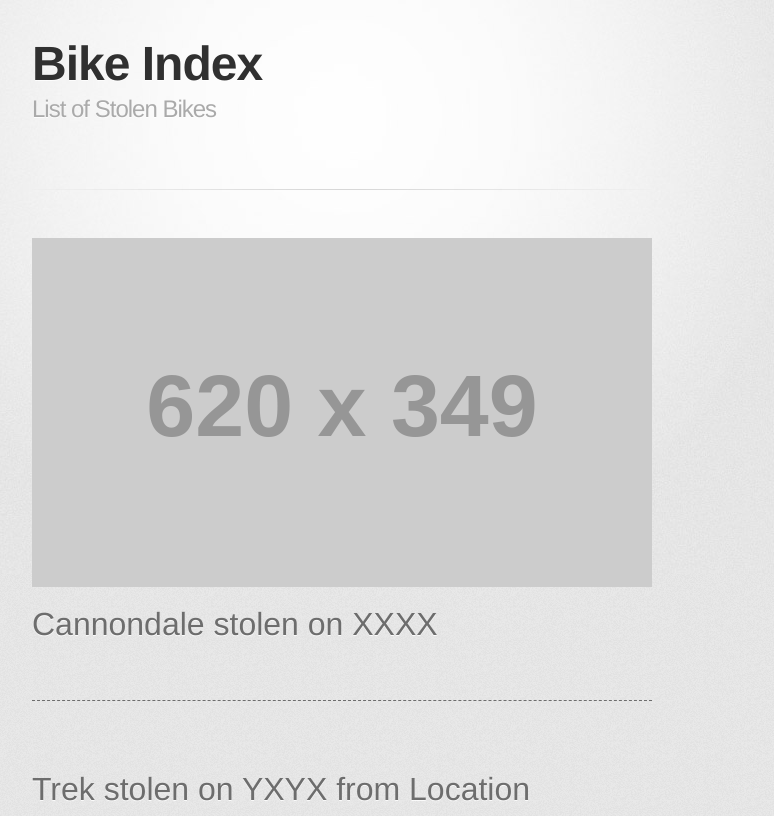
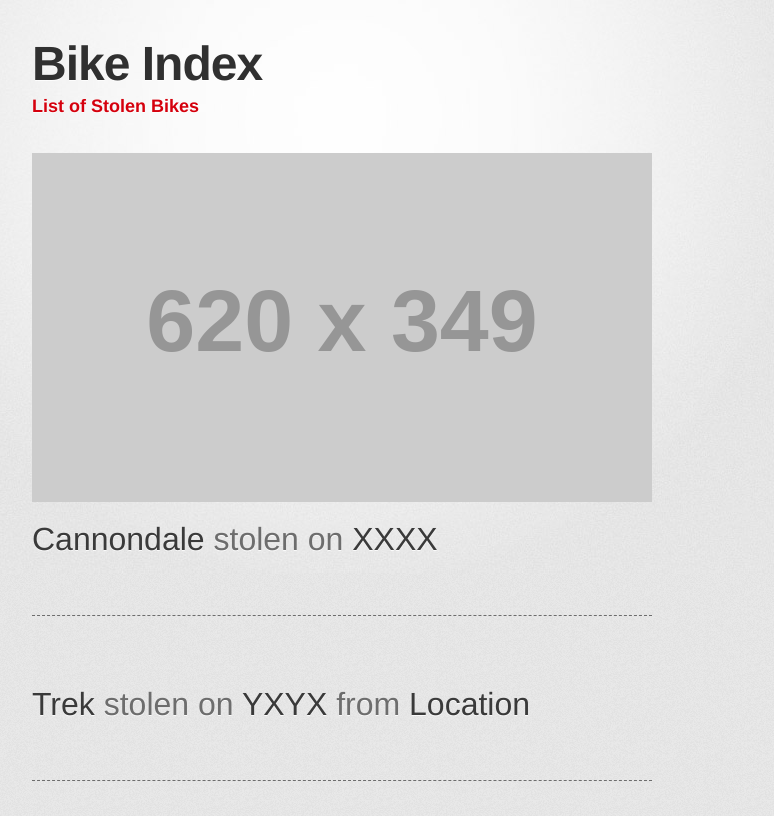
Before and after one commit to andrewborstein/test, a plain HTML site: page index.html in a window 1280 px wide. Shown: the top 816 px of the page, without its empty margins (298-1072 px from the left). Drawn offline with Linux system fonts and the light colour scheme; placeholder pictures from the web are drawn by us; a web font is replaced by a local one.

Commit message:
More CSS tweaks
Add span class, remove hr, change h3 to h3

```diff
--- a/index.html
+++ b/index.html
@@ -19,10 +19,8 @@
 
         <header>
           <h1>Bike Index</h1>
-          <h2>List of Stolen Bikes</h2>
+          <h3>List of Stolen Bikes</h3>
         </header>
-
-        <hr>
 
         <section id="main_content">
 
--- a/stylesheets/stylesheet.css
+++ b/stylesheets/stylesheet.css
@@ -169,6 +169,10 @@ article {
 	border-bottom: 1px dashed;
 	padding-bottom: 1em;
 	margin-bottom: 2em;
+}
+
+article span {
+  color: #3a3a3a;
 }
 
 code, pre {
```
